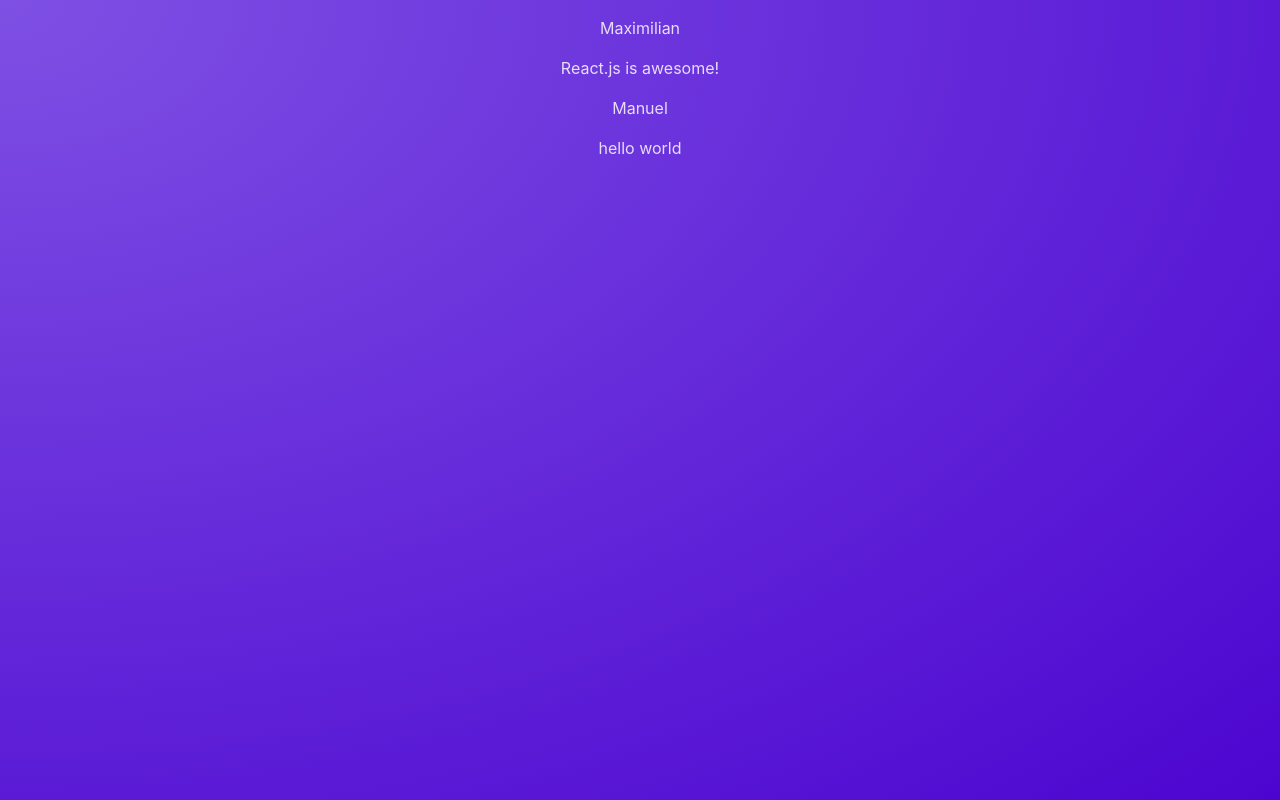
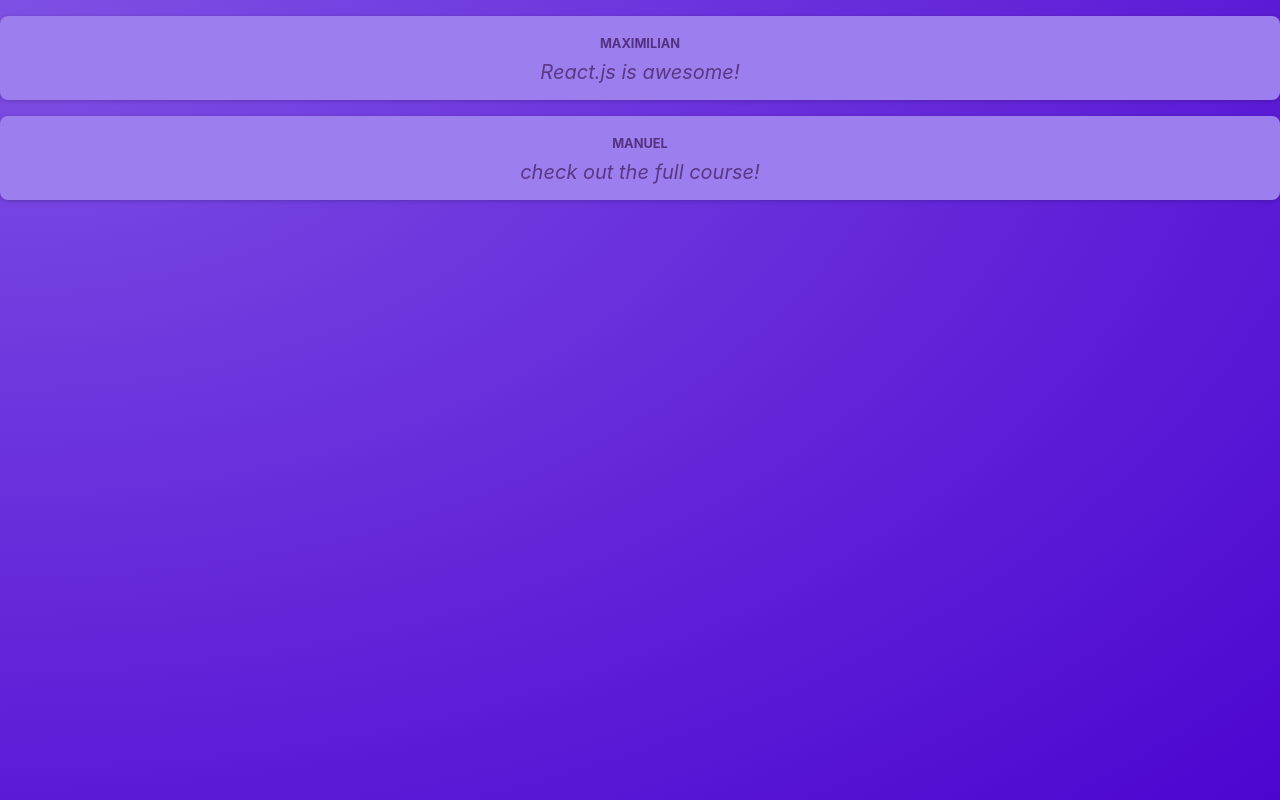
Before and after one commit to mayank-9031/React-crash-course, a React (Vite) app: page / in a window 1280 px wide. Built offline with nearby package versions, Linux system fonts and the light colour scheme.

Commit message:
css module

```diff
--- a/src/App.jsx
+++ b/src/App.jsx
@@ -4,7 +4,7 @@
   return (
     <main>
       <Post author="Maximilian" body="React.js is awesome!" />
-      <Post author="Manuel" body="hello world" />
+      <Post author="Manuel" body="check out the full course!" />
     </main>
   );
 }
--- a/src/components/Post.jsx
+++ b/src/components/Post.jsx
@@ -1,8 +1,10 @@
+import classesss from "./Post.module.css";
+
 function Post(props) {
   return (
-    <div>
-      <p>{props.author}</p>
-      <p>{props.body}</p>
+    <div className={classesss.post}>
+      <p className={classesss.author}>{props.author}</p>
+      <p className={classesss.text}>{props.body}</p>
     </div>
   );
 }
--- /dev/null
+++ b/src/components/Post.module.css
@@ -0,0 +1,35 @@
+.post {
+  margin: 1rem 0;
+  padding: 1rem;
+  background-color: #9c7eee;
+  border-radius: 8px;
+  box-shadow: 0 1px 4px rgba(0, 0, 0, 0.2);
+  animation: animate-in 1s ease-out forwards;
+}
+
+.author {
+  font-size: 0.8rem;
+  font-weight: bold;
+  color: #543280;
+  margin: 0;
+  text-transform: uppercase;
+}
+
+.text {
+  white-space: pre-wrap;
+  font-size: 1.25rem;
+  margin: 0.25rem 0 0 0;
+  color: #593884;
+  font-style: italic;
+}
+
+@keyframes animate-in {
+  from {
+    opacity: 0;
+    transform: translateY(1rem);
+  }
+  to {
+    opacity: 1;
+    transform: translateY(0);
+  }
+}
```
